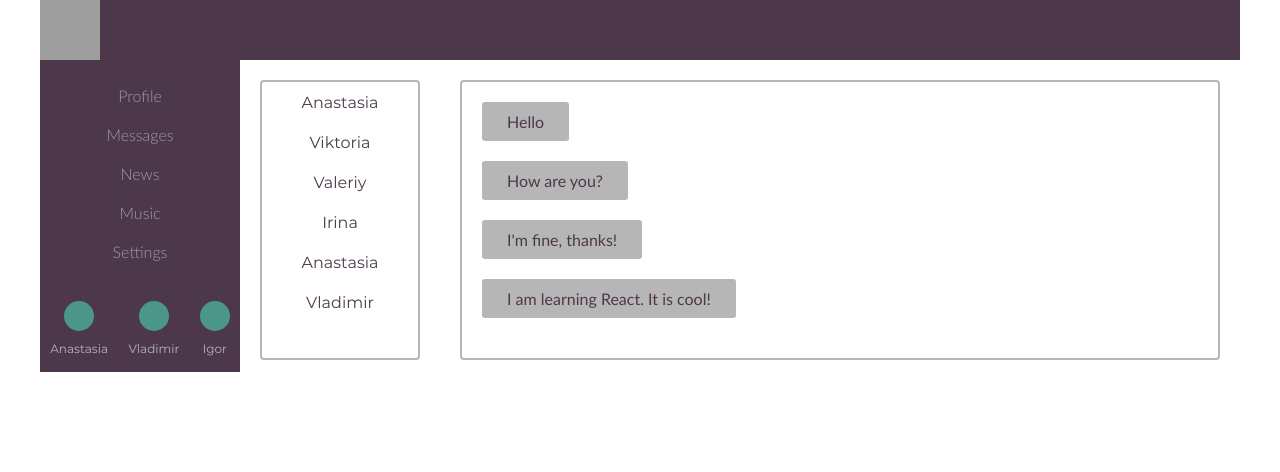
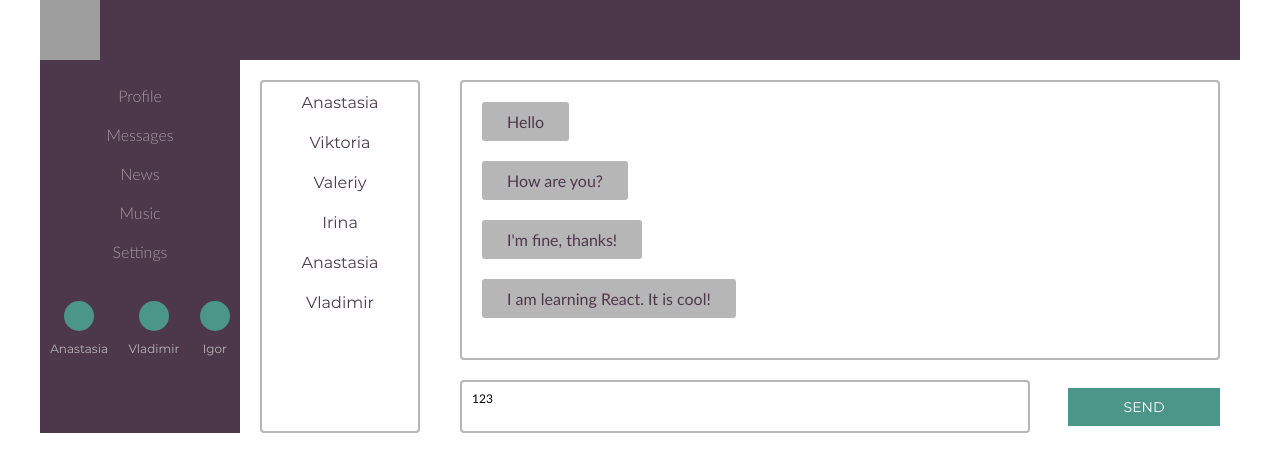
Before and after one commit to nl-kaidzen/social-react, a React (Create React App) app: page /messages in a window 1280 px wide. Shown: the top 472 px of the page. Built offline with nearby package versions, Linux system fonts and the light colour scheme; grey boxes are pictures that could not be loaded.

Commit message:
Add newMessageArea

```diff
--- a/src/App.js
+++ b/src/App.js
@@ -20,7 +20,9 @@ function App(props) {
 						postValue={props.state.profilePage.newPostText}/>}/>
 					<Route path='/messages' render={() => <Messages
 						dialogs={props.state.messagePage.dialogsData}
-						messages={props.state.messagePage.messageData}/>}/>
+						messages={props.state.messagePage.messageData}
+						dispatch={props.dispatch}
+						newMessageText={props.state.messagePage.newMessageText}/>}/>
 				</section>
 			</div>
 		</BrowserRouter>
--- a/src/components/Messages/MessageItem/MessageItem.module.scss
+++ b/src/components/Messages/MessageItem/MessageItem.module.scss
@@ -9,4 +9,7 @@
     margin-bottom: 20px;
     border-radius: 3px;
     cursor: pointer;
+    word-break: break-all;
+    box-sizing: border-box;
+    max-width: 100%;
 }
--- a/src/components/Messages/Messages.jsx
+++ b/src/components/Messages/Messages.jsx
@@ -2,6 +2,7 @@ import React from 'react';
 import style from './Messages.module.scss';
 import DialogItem from './DialogItem/DialogItem';
 import MessageItem from './MessageItem/MessageItem';
+import NewMessageArea from './NewMessageArea/NewMessageArea';
 
 const Messages = (props) => {
     let dialogElements = props.dialogs.map((dialog) => {
@@ -17,9 +18,13 @@ const Messages = (props) => {
             <ul className={style.dialogsList}>
                 {dialogElements}
             </ul>
-            <ul className={style.messagesList}>
-                {messageElements}
-            </ul>
+            <div className={style.messageContainer}>
+                <ul className={style.messagesList}>
+                    {messageElements}
+                </ul>
+                <NewMessageArea newMessageText={props.newMessageText} dispatch={props.dispatch}/>
+            </div>
+
         </div>
     );
 }
--- a/src/components/Messages/Messages.module.scss
+++ b/src/components/Messages/Messages.module.scss
@@ -3,6 +3,7 @@
 .messagesWrapper {
     display: grid;
     grid-template-columns: 2fr 8fr;
+    max-width: 1000px
 }
 
 .dialogsList,
@@ -18,6 +19,7 @@
 
 .messagesList {
     padding: 20px;
+    max-width: 800px;
 }
 
 .message {
--- /dev/null
+++ b/src/components/Messages/NewMessageArea/NewMessageArea.jsx
@@ -0,0 +1,34 @@
+import React from 'react';
+import style from './NewMessageArea.module.scss';
+import { addNewDailogMessageActionCreator, updateNewMessageTextActionCreator } from './../../../state/state.js';
+
+const NewMessageArea = (props) => {
+    let onMessageAreaChange = () => {
+        let value = newMessageAreaRef.current.value;
+        console.log(value);
+        props.dispatch(updateNewMessageTextActionCreator(value));
+    };
+
+    let onSendButtonClick = () => {
+        props.dispatch(addNewDailogMessageActionCreator());
+    };
+
+    let newMessageAreaRef = React.createRef();
+
+    return (
+        <div className={style.container}>
+            <textarea
+                className={style.textarea}
+                cols="30"
+                rows="10"
+                onChange={onMessageAreaChange}
+                ref={newMessageAreaRef}
+                value={props.newMessageText} />
+            <button
+                className={style.button}
+                onClick={onSendButtonClick}>Send</button>
+        </div>
+    );
+}
+
+export default NewMessageArea;
--- /dev/null
+++ b/src/components/Messages/NewMessageArea/NewMessageArea.module.scss
@@ -0,0 +1,39 @@
+@import './../../../scss/global/variables.scss';
+
+.container {
+    display: flex;
+    flex-direction: row;
+    justify-content: space-between;
+    align-items: center;
+    padding: 20px 20px 0;
+}
+
+.textarea {
+    width: 75%;
+    padding: 10px;
+    box-sizing: border-box;
+    border: 2px solid $grey-light;
+    font-family: $lato-r;
+    font-size: 12px;
+    line-height: 1.2;
+    max-height: 53px;
+    border-radius: 4px;
+    resize: none;
+}
+
+.button {
+    display: flex;
+    border: none;
+    background-color: $cyan;
+    font-family: $mon-r;
+    font-size: 14px;
+    line-height: 1;
+    padding: 12px;
+    width: 20%;
+    max-width: 180px;
+    color: $white;
+    text-transform: uppercase;
+    justify-content: center;
+    align-items: center;
+    cursor: pointer;
+}
--- a/src/components/Profile/NewPost/NewPost.jsx
+++ b/src/components/Profile/NewPost/NewPost.jsx
@@ -1,17 +1,15 @@
 import React from 'react';
 import style from './NewPost.module.scss';
+import { addPostActionCreator, updateNewPostTextActionCreator } from './../../../state/state.js'
 
 const NewPost = (props) => {
     let onSendButtonClick = () => {
-        props.dispatch({type: 'ADD-POST'});
+        props.dispatch(addPostActionCreator());
     }
 
     let onTextareaValueChange = () => {
         let textareaValue = newPostElement.current.value;
-        props.dispatch({
-            type: 'UPDATE-NEW-POST-TEXT',
-            postText: textareaValue,
-        });
+        props.dispatch(updateNewPostTextActionCreator(textareaValue));
     }
 
     let newPostElement = React.createRef();
--- a/src/state/state.js
+++ b/src/state/state.js
@@ -1,3 +1,8 @@
+const ADD_POST = 'ADD-POST';
+const UPDATE_NEW_POST_TEXT = 'UPDATE-NEW-POST-TEXT';
+const ADD_NEW_DIALOG_MESSAGE = 'ADD-NEW-DIALOG-MESSAGE';
+const UPDATE_NEW_MESSAGE_TEXT = 'UPDATE-NEW-MESSAGE-TEXT';
+
 let store = {
     _state: {
         messagePage: {
@@ -14,7 +19,8 @@ let store = {
                 {id:2, message: 'How are you?'},
                 {id:3, message: 'I\'m fine, thanks!'},
                 {id:4, message: 'I am learning React. It is cool!'},
-            ]
+            ],
+            newMessageText: '123',
         },
         profilePage: {
             posts: [
@@ -48,11 +54,38 @@ let store = {
             this._state.profilePage.newPostText = '';
             this._callSubscriber(this._state);
         }
-        else if (action.type === 'UPDATE-NEW-POST-TEXT') {
+        if (action.type === 'UPDATE-NEW-POST-TEXT') {
             this._state.profilePage.newPostText = action.postText;
+            this._callSubscriber(this._state);
+        }
+        if (action.type === 'ADD-NEW-DIALOG-MESSAGE') {
+            let newMessage = {
+                id: 7,
+                message: this._state.messagePage.newMessageText,
+            }
+            this._state.messagePage.messageData.push(newMessage);
+            this._callSubscriber(this._state);
+        }
+        if (action.type === 'UPDATE-NEW-MESSAGE-TEXT') {
+            this._state.messagePage.newMessageText = action.message;
+            console.log('catch');
             this._callSubscriber(this._state);
         }
     }
 }
 
+export const addPostActionCreator = () => ({ type: ADD_POST });
+
+export const addNewDailogMessageActionCreator = () => ({ type: ADD_NEW_DIALOG_MESSAGE })
+
+export const updateNewPostTextActionCreator = (message) =>
+    ({ type: UPDATE_NEW_POST_TEXT, postText: message });
+
+export const updateNewMessageTextActionCreator = (message) => {
+    let action = { type: UPDATE_NEW_MESSAGE_TEXT, message: message };
+    console.log(action, message);
+    return action;
+}
+
+
 export default store;
```
